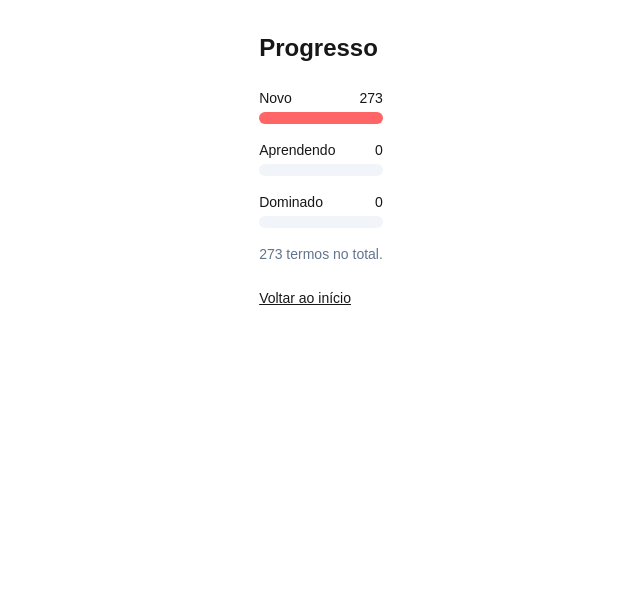
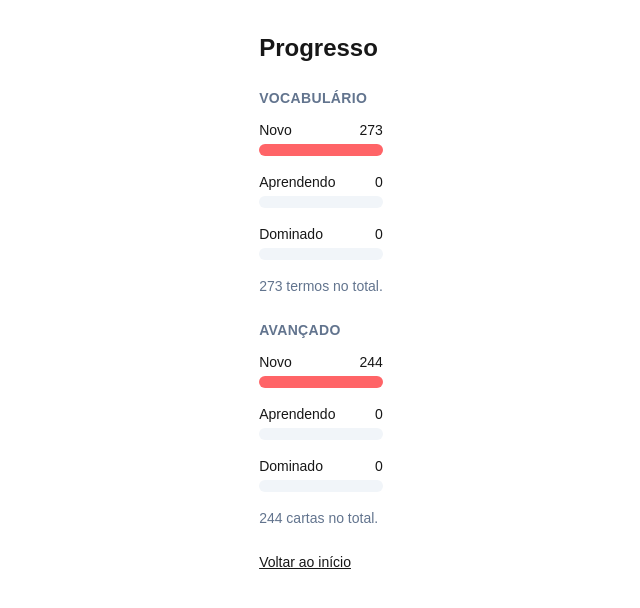
Before and after one commit to grynhas/lorcana-vocab, a Next.js app: page /progress in a window 1280 px wide. Shown: the top 608 px of the page, without its empty margins (319-959 px from the left). Built offline with nearby package versions, Linux system fonts and the light colour scheme.

Commit message:
Add advanced-mode section to the progress page

```diff
--- a/app/progress/page.tsx
+++ b/app/progress/page.tsx
@@ -3,10 +3,12 @@
 import { useEffect, useState } from "react";
 import Link from "next/link";
 import vocabularyData from "@/data/vocabulary.json";
-import type { ProgressMap, VocabularyEntry } from "@/lib/types";
-import { getLevel, loadProgress } from "@/lib/progress";
+import advancedData from "@/data/advanced.json";
+import type { AdvancedCardEntry, ProgressMap, VocabularyEntry } from "@/lib/types";
+import { ADVANCED_STORAGE_KEY, getLevel, loadProgress } from "@/lib/progress";
 
 const vocabulary = vocabularyData as VocabularyEntry[];
+const advancedCards = advancedData as AdvancedCardEntry[];
 
 function bucketFor(level: number): "novo" | "aprendendo" | "dominado" {
   if (level === 0) return "novo";
@@ -14,20 +16,31 @@ function bucketFor(level: number): "novo" | "aprendendo" | "dominado" {
   return "dominado";
 }
 
+function countBuckets<T>(items: T[], progress: ProgressMap, getKey: (item: T) => string) {
+  const buckets = { novo: 0, aprendendo: 0, dominado: 0 };
+  for (const item of items) {
+    buckets[bucketFor(getLevel(progress, getKey(item)))] += 1;
+  }
+  return buckets;
+}
+
 export default function ProgressPage() {
-  const [progress, setProgress] = useState<ProgressMap>({});
+  const [vocabProgress, setVocabProgress] = useState<ProgressMap>({});
+  const [advancedProgress, setAdvancedProgress] = useState<ProgressMap>({});
 
   useEffect(() => {
-    setProgress(loadProgress());
+    setVocabProgress(loadProgress());
+    setAdvancedProgress(loadProgress(ADVANCED_STORAGE_KEY));
   }, []);
 
-  const buckets = { novo: 0, aprendendo: 0, dominado: 0 };
-  for (const entry of vocabulary) {
-    buckets[bucketFor(getLevel(progress, entry.term))] += 1;
-  }
-  const total = vocabulary.length;
+  const vocabBuckets = countBuckets(vocabulary, vocabProgress, (entry) => entry.term);
+  const advancedBuckets = countBuckets(
+    advancedCards,
+    advancedProgress,
+    (entry) => String(entry.cardId)
+  );
 
-  function bar(label: string, count: number, colorClass: string) {
+  function bar(label: string, count: number, total: number, colorClass: string) {
     const pct = total === 0 ? 0 : Math.round((count / total) * 100);
     return (
       <div className="mb-4">
@@ -45,10 +58,23 @@ export default function ProgressPage() {
   return (
     <div className="mx-auto max-w-md p-8">
       <h2 className="mb-6 text-2xl font-semibold">Progresso</h2>
-      {bar("Novo", buckets.novo, "bg-red-400")}
-      {bar("Aprendendo", buckets.aprendendo, "bg-amber-400")}
-      {bar("Dominado", buckets.dominado, "bg-green-500")}
-      <p className="mt-4 text-sm text-slate-500">{total} termos no total.</p>
+
+      <h3 className="mb-3 text-sm font-semibold uppercase tracking-wide text-slate-500">
+        Vocabulário
+      </h3>
+      {bar("Novo", vocabBuckets.novo, vocabulary.length, "bg-red-400")}
+      {bar("Aprendendo", vocabBuckets.aprendendo, vocabulary.length, "bg-amber-400")}
+      {bar("Dominado", vocabBuckets.dominado, vocabulary.length, "bg-green-500")}
+      <p className="mb-6 text-sm text-slate-500">{vocabulary.length} termos no total.</p>
+
+      <h3 className="mb-3 text-sm font-semibold uppercase tracking-wide text-slate-500">
+        Avançado
+      </h3>
+      {bar("Novo", advancedBuckets.novo, advancedCards.length, "bg-red-400")}
+      {bar("Aprendendo", advancedBuckets.aprendendo, advancedCards.length, "bg-amber-400")}
+      {bar("Dominado", advancedBuckets.dominado, advancedCards.length, "bg-green-500")}
+      <p className="text-sm text-slate-500">{advancedCards.length} cartas no total.</p>
+
       <Link href="/" className="mt-6 inline-block text-sm underline">
         Voltar ao início
       </Link>
```
